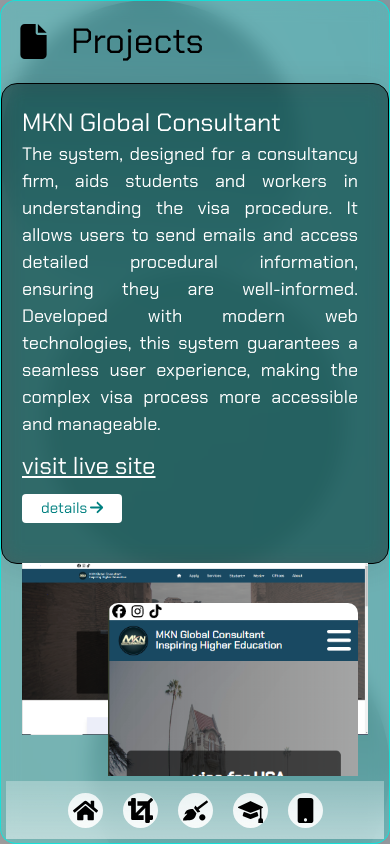
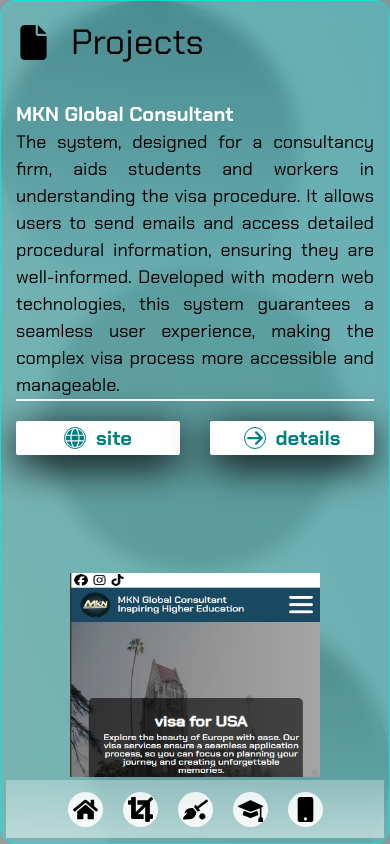
Before and after one commit to mahfuz-ta09/my-portfolio-website, a Next.js app: page /projects in a window 390 px wide. Built offline with nearby package versions, Linux system fonts and the light colour scheme.

Commit message:
responsive+project page changed

```diff
--- a/src/app/(withnavbar)/contact/page.tsx
+++ b/src/app/(withnavbar)/contact/page.tsx
@@ -44,6 +44,7 @@ const ContactPage = () => {
     )
 
   }
+
 
   return (
     <div className="contact-holder">
--- a/src/app/(withnavbar)/projects/page.tsx
+++ b/src/app/(withnavbar)/projects/page.tsx
@@ -1,9 +1,10 @@
 'use client'
 import "@/css/Projects/Projects.css"
-import { faArrowRight, faFile } from "@fortawesome/free-solid-svg-icons"
+import { faArrowRight, faFile, faGlobe } from "@fortawesome/free-solid-svg-icons"
 import { FontAwesomeIcon } from "@fortawesome/react-fontawesome"
 import { useRouter } from 'next/navigation'
 import Link from "next/link"
+import { faWebAwesome } from "@fortawesome/free-brands-svg-icons"
 
 
 const ProjectPage = () => {
@@ -16,6 +17,7 @@ const ProjectPage = () => {
 
   return (
     <div className="projects-holder">
+
       <div className="project-head">
         <FontAwesomeIcon className="project-icon" icon={faFile} />
         <h1>Projects</h1>
@@ -34,15 +36,13 @@ const ProjectPage = () => {
                     a seamless user experience, making the complex visa process more accessible and manageable.
                   </p>
                 </div>
-                <Link className="web-link" href="https://mknglobal.co.uk/">visit live site</Link>
-                <button onClick={()=>handleRoute("kk")} className="det-button">details<FontAwesomeIcon className="single-projects-icon" icon={faArrowRight} /></button>
+                <div className="link-holder">
+                  <Link  href="https://mknglobal.co.uk/" className="site-link"><FontAwesomeIcon className="single-projects-icon" icon={faGlobe} />site</Link>
+                  <button onClick={()=>handleRoute("1")} className="detls-link"><FontAwesomeIcon className="single-projects-icon" icon={faArrowRight} />details</button>
+                </div>
             </div>
-            <div className="project-images">
-              <img className="project-img" src='/assets/Capture.png' alt="" />
-              <img className="project-img1" src="/assets/Capture3.png" alt="" />
-            </div>
+            <img className="project-img1" src="/assets/Capture3.png" alt="" />
           </div>
-
 
 
       </div>
--- a/src/css/AppLayout/AppLayout.css
+++ b/src/css/AppLayout/AppLayout.css
@@ -102,7 +102,12 @@
 }
 
 
-@media screen and (max-width:500px) {
+@media screen and (max-width:450px) {
+    .app-holder{
+        width: 100%;
+        height: 100vh;
+        position: relative;
+    }
 
     .window{
         flex-direction: column-reverse;
@@ -115,7 +120,8 @@
         width: 100%;
         height: 8vh;
         border: none;
-
+        position: absolute;
+        bottom: 0;
     }
 
     .childCnt{
--- a/src/css/Contact/Contact.css
+++ b/src/css/Contact/Contact.css
@@ -1,6 +1,4 @@
 .contact-holder{
-    width: 100%;
-    height: 100%;
 }
 
 .contact-head{
--- a/src/css/Projects/Projects.css
+++ b/src/css/Projects/Projects.css
@@ -1,5 +1,9 @@
 .projects-holder{
     width: 100%;
+    display: flex;
+    align-items: center;
+    justify-content: center;
+    flex-direction: column;
 }
 
 
@@ -7,6 +11,7 @@
     display: flex;
     align-items: center;
     justify-content: start;
+    width: 100%;
     padding: 15px;
     gap: 20px;
 }
@@ -22,223 +27,165 @@
 
 
 .projects{
+    width: 80%;
+    height: 60vh;
+    padding: 10px;
     display: flex;
     align-items: center;
     justify-content: center;
-    gap: 30px;
-    padding: 30px;
-    height: auto;
+}
+
+.single-projects{
+    display: flex;
+    flex-wrap: wrap;
     width: 100%;
-    background: rgba(0, 0, 0, 0.45);
-    border-radius: 16px;
-    box-shadow: 0 4px 30px rgba(0, 0, 0, 0.1);
-    backdrop-filter: blur(11.1px);
-    -webkit-backdrop-filter: blur(11.1px);
-    border: 1px solid rgba(0, 0, 0, 1);
+    gap: 20px;
+}
+
+.details{
+    flex: 2;
+    width: fit-content;
+    gap:20px;
+    padding: 5px;
 }
 
 
-.single-projects{
-    display: flex;
-    align-items: center;
-    justify-content: space-between;
-    width: 100%;
-    height: 450px;
-    /* background: teal; */
-    padding: 10px;
+.detail{
+    border-bottom: 2px solid white;
+    padding: 0px 0;
+    flex: 1;
 }
 
-.project-images{
-    position: relative;
-    width: 100%;
-    height: 100%;
-    left: 0;
-}
-
-.project-img{
-    position: absolute;
-    width: 100%;
-    height: 350px;
-    left: 0;
-    top: 0;
-}
-
-.project-img1{
-    position: absolute;
-    height: 500px;
-    width: 250px;
-    right: 20px;
-    top: 80px;
-    border-radius: 10px;
-}
-
-.details{
-    height: 100%;
-    width: 100%;
-    display: flex;
-    flex-direction: column;
-    align-items: start;
-    justify-content: center;
-    gap: 20px;
-}
-
-.detail{
-    text-align: justify;
-    padding: 0 10px 0 0;
-}
 
 .detail h1{
     font-size: 25px;
     color: white;
+    font-weight: 700;
 }
 
+
 .detail p{
+    text-align: justify;
     font-size: 18px;
-    color: white;
-}
-
-.det-button{
-    padding: 3px 19px;
-    background: white;
-    border-radius: 4px;
-    color: teal;
-    font-weight: 400;
-}
-
-.single-projects-icon{
-    color: teal;
-    margin-left: 3px;
-}
-
-.web-link{
-    color: white;
-    text-decoration: underline;
-    text-align: center;
-    align-items: center;
-}
-
-@media screen and (max-width:1370px) {
-    .projects{
-        gap: 20px;
-        padding: 0px;
-        align-items: start;
-        justify-content: start;
-    }
-    .single-projects{
-        display: flex;
-        align-items: center;
-        justify-content: space-between;
-        width: 100%;
-        height: 400px;
-        padding: 10px;
+    color: black;
 }
 
 .project-img1{
-        position: absolute;
-        height: 400px;
+    flex: 1;
     width: 250px;
-        right: 10px;
-        top: 40px;
-        border-radius: 10px;
+    height: 350px;
 }
 
-    .details{
-        height: 100%;
-        width: 100%;
+.link-holder{
+    width: 70%;
+    height: auto;
     display: flex;
-        flex-direction: column;
-        align-items: start;
-        justify-content: center;
-        gap: 10px;
-    }
-
-    .det-button{
-        padding: 3px 19px;
-        background: white;
-        border-radius: 4px;
-        color: teal;
-        font-weight: 400;
-        font-size: 15px;
-    }
-
-    .single-projects-icon{
-        color: teal;
-        margin-left: 3px;
-        font-size: 15px;
+    flex-wrap: wrap;
+    align-items: center;
+    justify-content: space-around;
+    gap: 30px;
+    margin: 30px auto;
 }
 
 
+
+.single-projects-icon{
+    width:  18px;
+    height: 18px;
+    padding: 1px;
+    border: .5px solid teal;
+    border-radius: 50%;
+    color: teal;
 }
 
-@media screen and (max-width:1050px) {
-    .projects-holder{
-        height: 78vh;
-        width: 100%;
-        overflow: auto;
-        scrollbar-width: thin;
+.site-link{
+    flex: 1;
+    background: #fff;
+    width: fit-content;
+    border-radius: 2px;
+    display: flex;
+    align-items: center;
+    justify-content: center;
+    gap: 10px;
+    font-size: 20px;
+    padding: 7px;
+    font-weight: 700;
+    color: teal;
+    box-shadow: 0 10px 40px 0 black;
 }
 
-    .projects{
-        flex-direction: column;
-        gap: 20px;
-        padding: 10px;
+.detls-link{
+    flex: 1;
+    background: #fff;
+    width: fit-content;
+    border-radius: 2px;
+    display: flex;
+    align-items: center;
+    justify-content: center;
+    gap: 10px;
+    font-size: 20px;
+    padding: 7px;
+    font-weight: 700;
+    color: teal;
+    box-shadow: 0 10px 40px 0 black;
 }
 
-    .single-projects{
-        flex-direction: column;
-        width: 100%;
-        height: auto;
-        padding: 10px;
+.site-link:hover{
+    transition: .4s ease-out;
+    transform: scale(1.05);
 }
 
-    .project-images{
-        padding: 10px 0;
+.detls-link:hover{
+    transition: .4s ease-out;
+    transform: scale(1.05);
+}
+
+
+@media screen and (max-width:850px) {
+    .projects{
         width: 100%;
-        height: auto;
-        left: none;
-        top: 40px;
+        flex-direction: column;
+    }
+
+    .detail h1{
+        font-size: 20px;
+        color: white;
+        font-weight: 700;
     }
 
 }
 
 @media screen and (max-width:450px) {
     .projects-holder{
-        height: 92vh;
-        width: 100%;
-        overflow: auto;
+        height:92vh;
+        overflow: scroll;
+        justify-content: space-between;
+        flex-direction: column;
     }
 
-
     .projects{
-        flex-direction: column;
-        gap: 20px;
-        padding: 10px;
+        width: 100%;
+        height: auto;
     }
 
     .single-projects{
         flex-direction: column;
-        width: 100%;
-        height: auto;
-        padding: 10px;
-    }
-
-    .project-images{
-        padding: 10px 0;
-        width: 100%;
-        height: auto;
-        left: none;
-        top: 40px;
-    }
-    .project-img{
-        height: auto;
     }
 
     .project-img1{
-        height: auto;
-        width: 250px;
-        right: 10px;
-        top: 40px;
+        margin: 10px auto;
     }
 
+    .link-holder{
+        width: 100%;
+        margin: 20px auto;
+    }
 
+    .site-link{
+        padding: 2px;
     }
+
+    .detls-link{
+        padding: 2px;
+    }
+}
```
Lines whose indentation alone changed are shown as unchanged.
